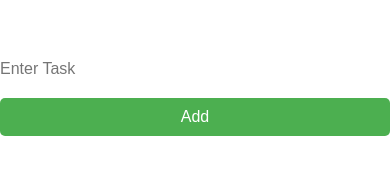
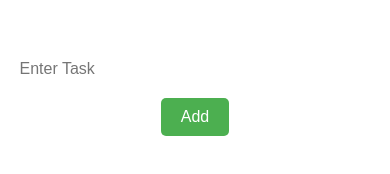
Before and after one commit to Biyayaa/to-do, a plain HTML site: page index.html in a window 390 px wide. Drawn offline with Linux system fonts and the light colour scheme.

Commit message:
reduced the width to 90% width on mobile

```diff
--- a/style.css
+++ b/style.css
@@ -20,7 +20,7 @@ body {
     width: 300px;
   }
 
-  button {
+  #addBtn {
     background-color: #4caf50;
     border: none;
     border-radius: 5px;
@@ -102,16 +102,16 @@ body {
   /* Styles for mobile */
 @media only screen and (max-width: 600px) {
     input[type="text"] {
-      width: 100%;
+      width: 90%;
       margin-right: 0;
       margin-bottom: 10px;
     }
 
-    button {
+    #delete-btn,  #edit-btn {
       width: 100%;
     }
 
     #task {
-      width: 100%;
+      width: 90%;
     }
   }
```
